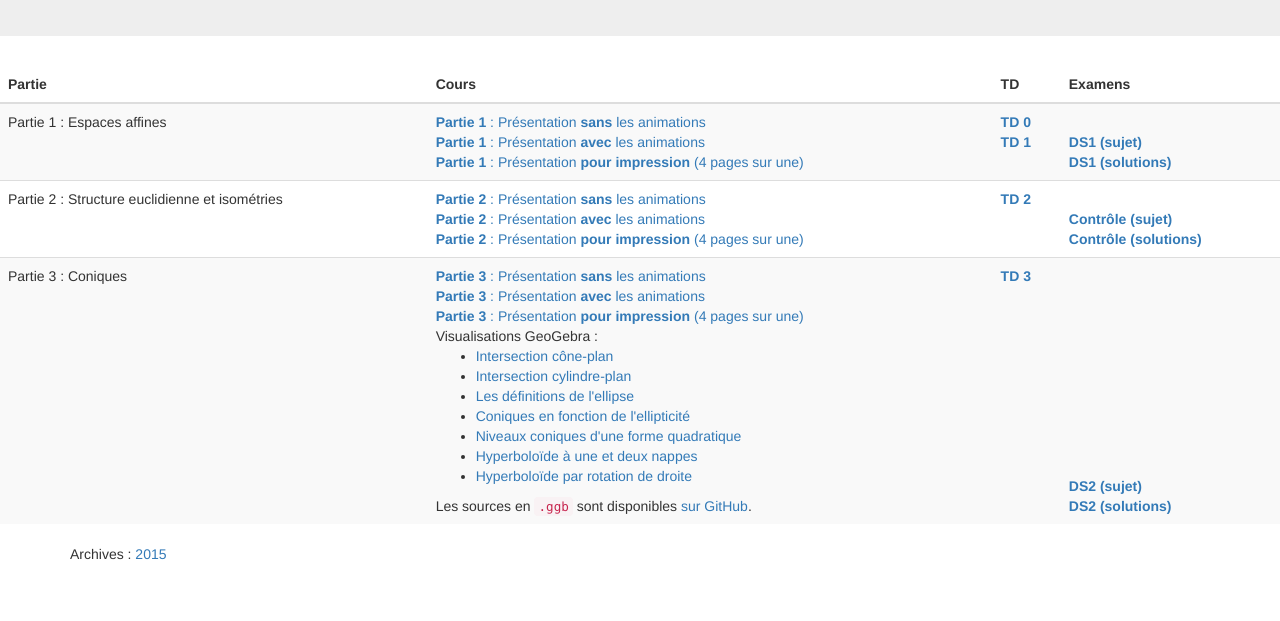
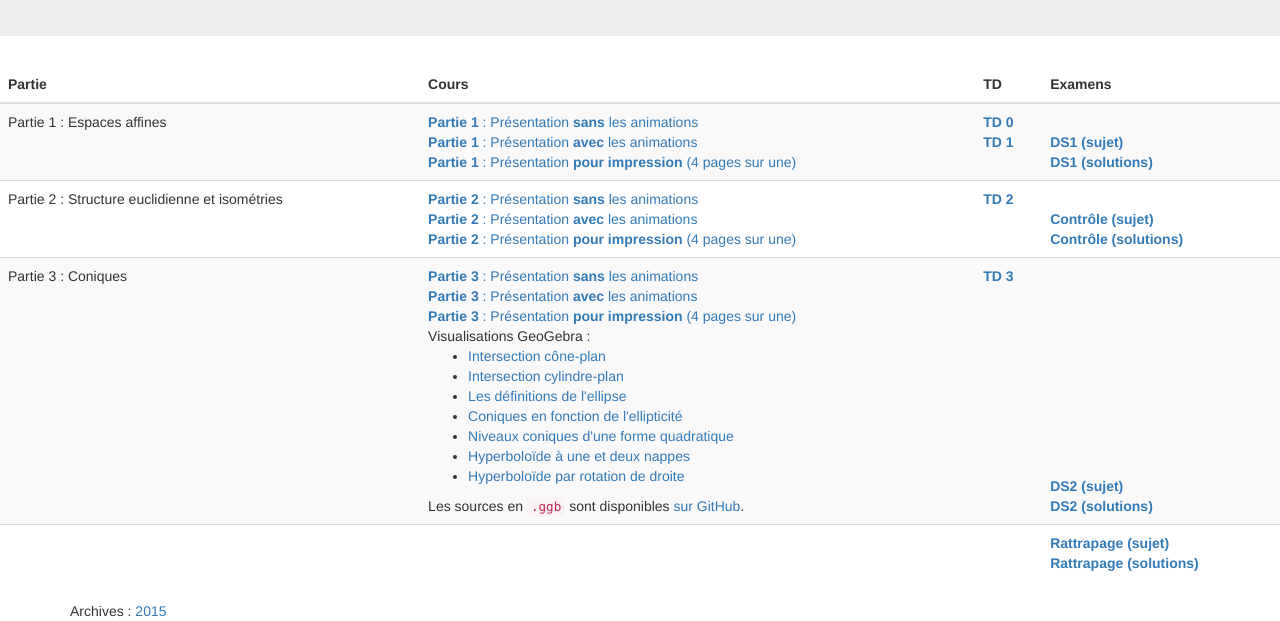
Before and after one commit to ktzanev/m53lille1, a plain HTML site: page docs/index.html in a window 1280 px wide. Shown: the part 212-833 px from the top of the page. Before the commit the page ends 800 px from the top, so only its background shows below. Drawn offline with nearby package versions, Linux system fonts and the light colour scheme.

Commit message:
rajout du Rattrapage

```diff
--- a/docs/index.html
+++ b/docs/index.html
@@ -83,6 +83,15 @@
           <a href="DS/M53_2016-17_DS2_solutions.pdf"><b>DS2 (solutions)</b></a><br>
         </td>
       </tr>
+      <tr>
+        <td></td>
+        <td></td>
+        <td></td>
+        <td>
+          <a href="DS/M53_2016-17_Rattrapage.pdf"><b>Rattrapage (sujet)</b></a><br>
+          <a href="DS/M53_2016-17_Rattrapage_solutions.pdf"><b>Rattrapage (solutions)</b></a><br>
+        </td>
+      </tr>
     </tbody>
   </table>
   </table>
```
Also changed, not shown: 5 other files.
